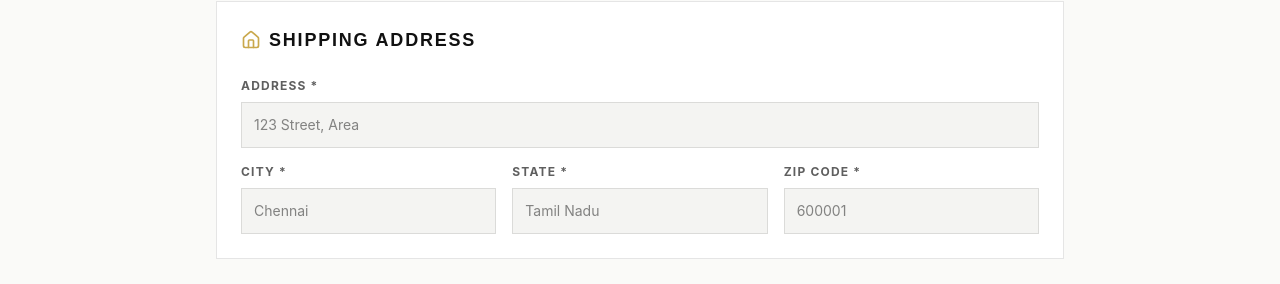
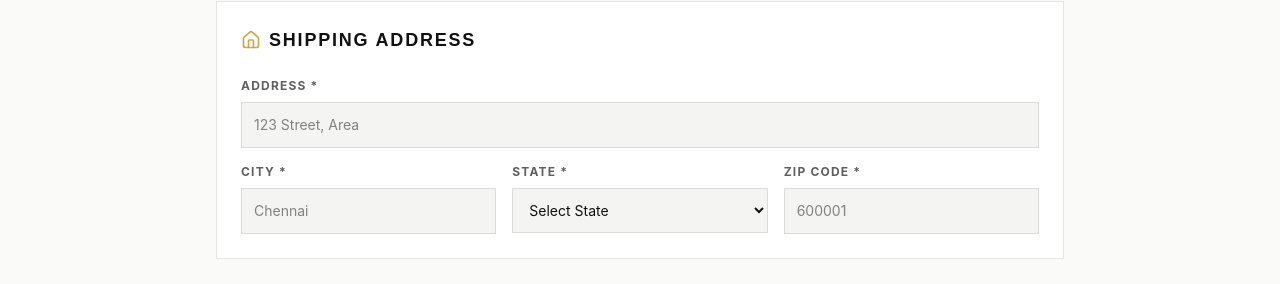
Before and after one commit to tmohamedibahim1011-web/fitz1, a React (Vite) app in the folder frontend/: page /checkout in a window 1280 px wide. Shown: the part 838-1122 px from the top of the page. Built offline with nearby package versions, Linux system fonts and the light colour scheme.

Commit message:
Implement state selection dropdown in checkout form for dynamic shipping calculation

```diff
--- a/frontend/src/pages/Checkout.jsx
+++ b/frontend/src/pages/Checkout.jsx
@@ -5,6 +5,45 @@ import { ShieldCheck, Loader2, Check, X, MapPin, User, Home } from 'lucide-react
 import { useNavigate } from 'react-router-dom';
 import axios from 'axios';
 import toast from 'react-hot-toast';
+
+const INDIAN_STATES = [
+  "Tamil Nadu",
+  "Andhra Pradesh",
+  "Arunachal Pradesh",
+  "Assam",
+  "Bihar",
+  "Chhattisgarh",
+  "Goa",
+  "Gujarat",
+  "Haryana",
+  "Himachal Pradesh",
+  "Jammu & Kashmir",
+  "Jharkhand",
+  "Karnataka",
+  "Kerala",
+  "Madhya Pradesh",
+  "Maharashtra",
+  "Manipur",
+  "Meghalaya",
+  "Mizoram",
+  "Nagaland",
+  "Odisha",
+  "Punjab",
+  "Rajasthan",
+  "Sikkim",
+  "Telangana",
+  "Tripura",
+  "Uttar Pradesh",
+  "Uttarakhand",
+  "West Bengal",
+  "Andaman & Nicobar Islands",
+  "Chandigarh",
+  "Dadra & Nagar Haveli and Daman & Diu",
+  "Delhi",
+  "Lakshadweep",
+  "Puducherry",
+  "Ladakh"
+];
 
 const Checkout = () => {
   const { cartItems, cartTotal, clearCart } = useCart();
@@ -278,9 +317,19 @@ const Checkout = () => {
                   <label className="block text-xs uppercase tracking-widest text-secondary-text mb-2 font-bold">City *</label>
                   <input type="text" value={formData.city} onChange={(e) => setFormData({...formData, city: e.target.value})} required className="w-full bg-secondary-white border border-black/10 p-3 focus:outline-none focus:border-luxury-gold transition-colors text-sm" placeholder="Chennai" />
                 </div>
-                <div>
+                 <div>
                   <label className="block text-xs uppercase tracking-widest text-secondary-text mb-2 font-bold">State *</label>
-                  <input type="text" value={formData.state} onChange={(e) => setFormData({...formData, state: e.target.value})} required className="w-full bg-secondary-white border border-black/10 p-3 focus:outline-none focus:border-luxury-gold transition-colors text-sm" placeholder="Tamil Nadu" />
+                  <select
+                    value={formData.state}
+                    onChange={(e) => setFormData({...formData, state: e.target.value})}
+                    required
+                    className="w-full bg-secondary-white border border-black/10 p-3 focus:outline-none focus:border-luxury-gold transition-colors text-sm"
+                  >
+                    <option value="">Select State</option>
+                    {INDIAN_STATES.map((state) => (
+                      <option key={state} value={state}>{state}</option>
+                    ))}
+                  </select>
                 </div>
                 <div>
                   <label className="block text-xs uppercase tracking-widest text-secondary-text mb-2 font-bold">Zip Code *</label>
```
